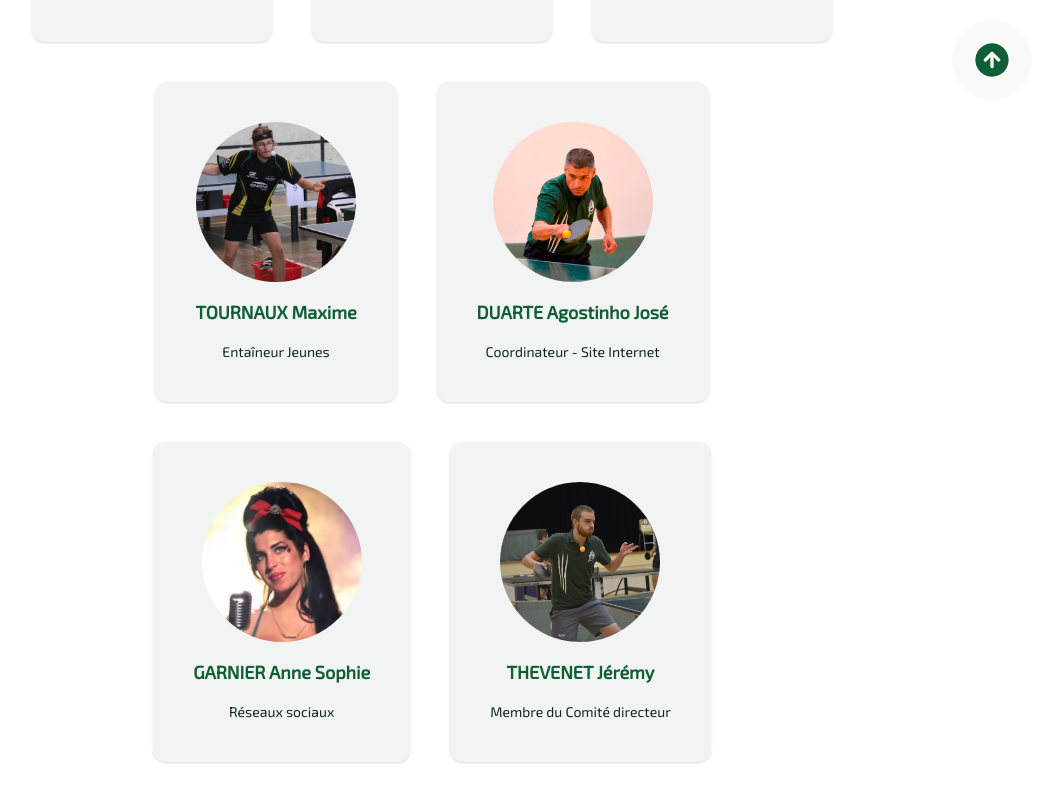
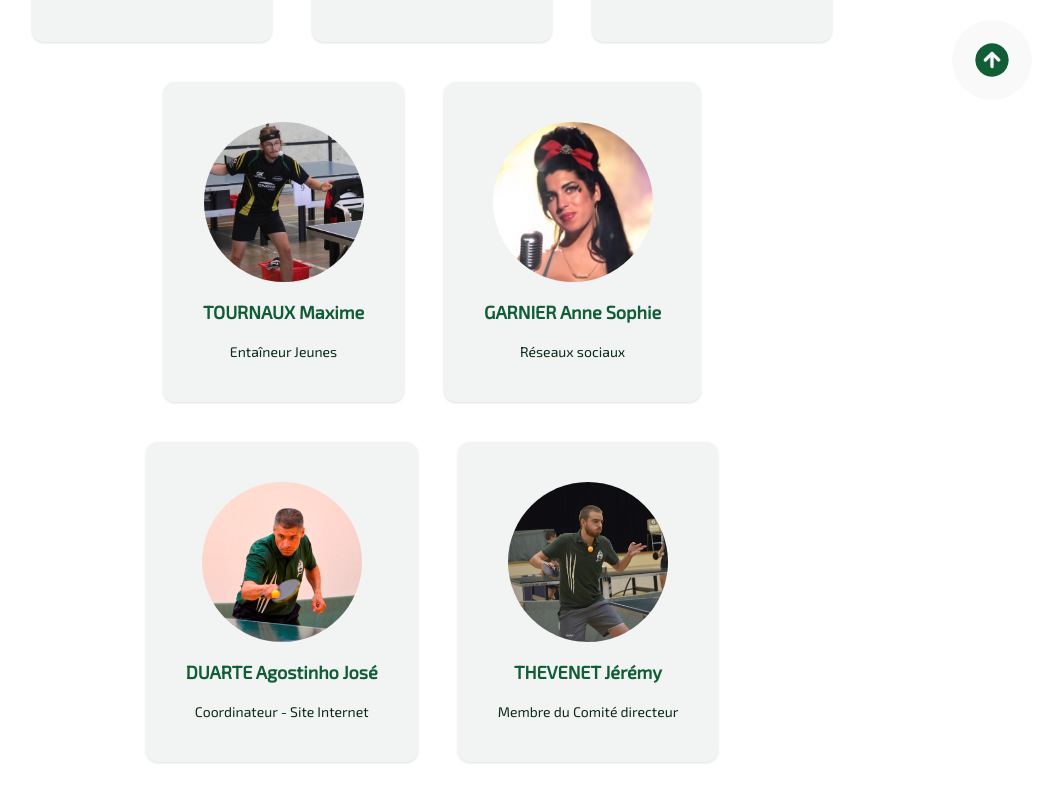
Before and after one commit to ttfarguais/ttfarguais, a Next.js app: page /bureau in a window 1280 px wide. Shown: the part 660-1460 px from the top of the page, without its empty margins (208-1248 px from the left). Built offline with nearby package versions, Linux system fonts and the light colour scheme.

Commit message:
Update membres.js

```diff
--- a/app/src/data/membres.js
+++ b/app/src/data/membres.js
@@ -3,8 +3,8 @@ const clubMembres = [
   {firstname:"Denis", lastname:"GRENIER", job:"Trésorier", img:"/membres/Denis2.png", alt: "Photo de Denis Grenier"},
   {firstname:"Stéphane", lastname:"AIMÉE", job:"Secrétaire - Entraîneur", img:"/membres/Stephane.jpg", alt: "Photo de Stéphane Aimee"},
   {firstname:"Maxime", lastname:"TOURNAUX", job:"Entaîneur Jeunes", img:"/membres/MAX.jpg", alt: "Photo de Maxime Tournaux"},
+  {firstname:"Anne Sophie", lastname:"GARNIER", job:"Réseaux sociaux", img:"/membres/ANNSO.jpg", alt: "Photo de Anne Sophie"},
   {firstname:"Agostinho José", lastname:"DUARTE", job:"Coordinateur - Site Internet", img:"/membres/Jose.jpg", alt: "Photo de José Duarte"},
-  {firstname:"Anne Sophie", lastname:"GARNIER", job:"Réseaux sociaux", img:"/membres/ANNSO.jpg", alt: "Photo de Anne Sophie"},
   {firstname:"Jérémy", lastname:"THEVENET", job:"Membre du Comité directeur", img:"/membres/Jeremy.jpg", alt: "PHOTO"},
   {firstname:"Philippe", lastname:"VANBAUCE", job:"Membre du Comité directeur", img:"/membres/Philippe.png", alt: "Photo de Philippe Vanbauce"},
   {firstname:"David", lastname:"TAUZIA", job:"Membre du Comité directeur", img:"/membres/David.jpg", alt: "PHOTO"},
```
